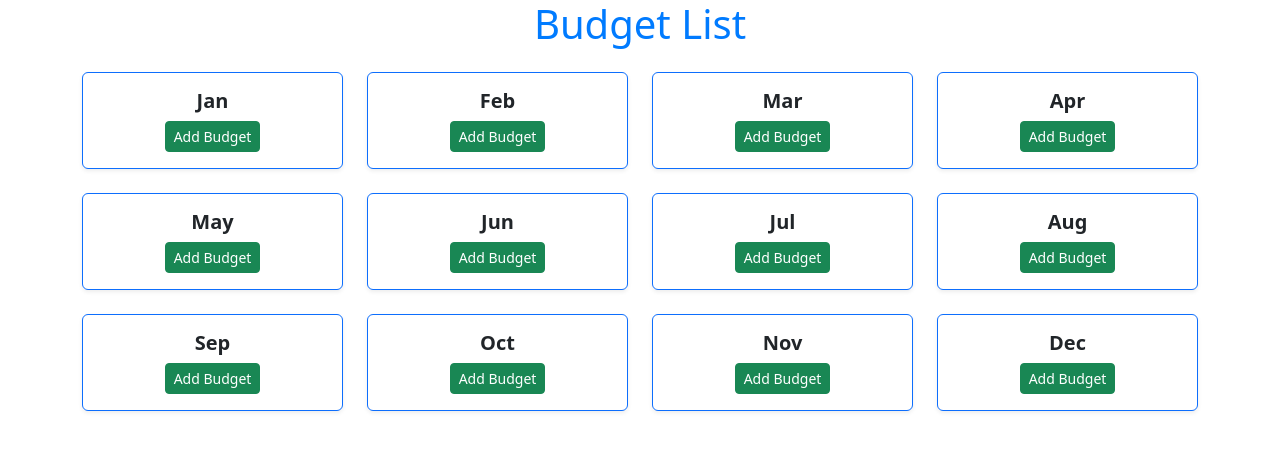
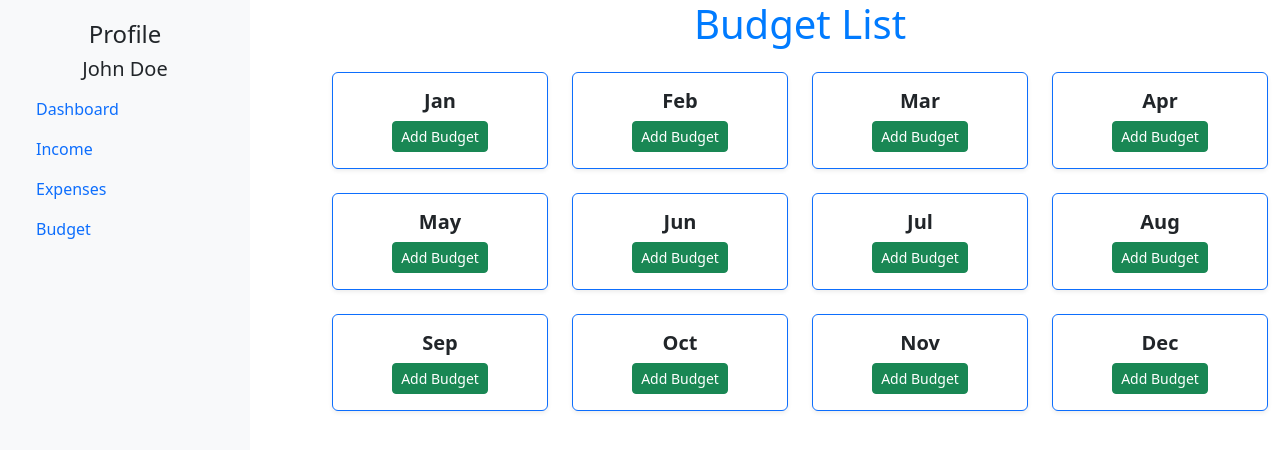
Before and after one commit to LwinTharaphi/personal-finance-tracker, a Next.js app: page /budget in a window 1280 px wide. Shown: the top 450 px of the page. Built offline with nearby package versions, Linux system fonts and the light colour scheme; no server answers; the database is empty.

Commit message:
Added sidebar to every page

```diff
--- a/app/budget/page.js
+++ b/app/budget/page.js
@@ -2,6 +2,7 @@
 import { useState, useEffect } from 'react';
 import { Container, Row, Col, Button, Form, Modal, Card, Alert } from 'react-bootstrap';
 import 'bootstrap/dist/css/bootstrap.min.css';
+import Sidebar from '../components/Sidebar';
 
 export default function BudgetPage() {
   const [budgets, setBudgets] = useState([]);
@@ -142,7 +143,12 @@ export default function BudgetPage() {
   };
 
   return (
-    <Container>
+    <Container fluid>
+      <Row>
+        <Col md={3} className='p-0'>
+        <Sidebar/>
+        </Col>
+        <Col>
         <h1 className="text-center mb-4" style={{ color: '#007bff' }}>Budget List</h1>
 
         {error && <Alert variant="danger">{error}</Alert>}
@@ -181,6 +187,10 @@ export default function BudgetPage() {
           })}
         </Row>
 
+        </Col>
+      </Row>
+
+
       <Modal show={selectedMonth !== null} onHide={() => setSelectedMonth(null)}>
         <Modal.Header closeButton>
           <Modal.Title>{editMode ? "Edit" : "Add"} Budget for {selectedMonth}</Modal.Title>
--- /dev/null
+++ b/app/components/Sidebar.js
@@ -0,0 +1,25 @@
+// components/Sidebar.js
+
+"use client"; // Client component
+
+import { Nav } from 'react-bootstrap';
+import 'bootstrap/dist/css/bootstrap.min.css';
+import Link from 'next/link';
+
+const Sidebar = () => {
+  return (
+    <div className="sidebar" style={{ width: '250px', height: '100vh', backgroundColor: '#f8f9fa', padding: '20px' }}>
+      <h4 className="text-center">Profile</h4>
+      {/* <img src="/profile-pic.jpg" alt="Profile" className="img-fluid mb-3" style={{ borderRadius: '50%', width: '100px' }} /> */}
+      <h5 className="text-center">John Doe</h5>
+      <Nav className="flex-column">
+        <Nav.Link as={Link} href="/dashboard">Dashboard</Nav.Link>
+        <Nav.Link as={Link} href="/income">Income</Nav.Link>
+        <Nav.Link as={Link} href="/expense">Expenses</Nav.Link>
+        <Nav.Link as={Link} href="/budget">Budget</Nav.Link>
+      </Nav>
+    </div>
+  );
+};
+
+export default Sidebar;
--- a/app/dashboard/page.js
+++ b/app/dashboard/page.js
@@ -3,6 +3,7 @@
 import { useState, useEffect } from 'react';
 import { Container, Row, Col, Card, Table, Alert } from 'react-bootstrap';
 import 'bootstrap/dist/css/bootstrap.min.css';
+import Sidebar from '../components/Sidebar';
 
 export default function Dashboard() {
   const [incomeList, setIncomeList] = useState([]);
@@ -34,7 +35,13 @@ export default function Dashboard() {
   const budget = totalIncome - totalExpenses;
 
   return (
-    <Container>
+    <Container fluid>
+        <Row>
+            <Col md={3} className='p-0'>
+                <Sidebar/>
+            </Col>
+            <Col>
+                <Row>
                     <h1 className="text-center mb-4">Dashboard</h1>
                     {error && <Alert variant="danger">{error}</Alert>}
                     <Row className="justify-content-center">
@@ -105,6 +112,10 @@ export default function Dashboard() {
                         </Card>
                         </Col>
                     </Row>
+                </Row>
+            </Col>
+        </Row>
+        {/* <Sidebar/> */}
     </Container>
   );
 }
--- a/app/expense/page.js
+++ b/app/expense/page.js
@@ -3,6 +3,7 @@
 import { useState, useEffect } from 'react';
 import { Table, Form, Button, Container, Row, Col, Card, Alert, Modal } from 'react-bootstrap';
 import 'bootstrap/dist/css/bootstrap.min.css';
+import Sidebar from '../components/Sidebar';
 
 export default function ExpensePage() {
   const [expenses, setExpenses] = useState([]);
@@ -159,7 +160,12 @@ export default function ExpensePage() {
 
 
   return (
-    <Container>
+    <Container fluid>
+      <Row>
+        <Col md={3} className='p-0'>
+        <Sidebar/>
+        </Col>
+        <Col>
           <Row className="my-5">
           <Col md={{ span: 8, offset: 2 }}>
             <h1 className="text-center mb-4" style={{ color: '#007bff' }}>Expense Tracker</h1>
@@ -302,6 +308,9 @@ export default function ExpensePage() {
           </Col>
         </Row>
 
+        </Col>
+      </Row>
+
       {/* Delete confirmation modal */}
       <Modal show={showModal} onHide={closeModal}>
         <Modal.Header closeButton>
--- a/app/income/page.js
+++ b/app/income/page.js
@@ -3,6 +3,7 @@
 import { useState, useEffect } from 'react';
 import { Table, Form, Button, Container, Row, Col, Card, Alert, Modal } from 'react-bootstrap';
 import 'bootstrap/dist/css/bootstrap.min.css';
+import Sidebar from '../components/Sidebar';
 
 export default function IncomePage() {
   const [incomeList, setIncomeList] = useState([]);
@@ -124,7 +125,12 @@ export default function IncomePage() {
   };
 
   return (
-    <Container>
+    <Container fluid>
+      <Row>
+        <Col md={3}>
+        <Sidebar/>
+        </Col>
+        <Col>
           <Row className="my-5">
             <Col md={{ span: 8, offset: 2 }}>
             <h1 className="text-center mb-4" style={{ color: '#007bff' }}>Income Tracker</h1>
@@ -248,6 +254,9 @@ export default function IncomePage() {
           </Col>
         </Row>
 
+        </Col>
+      </Row>
+
       {/* Delete confirmation modal */}
       <Modal show={showModal} onHide={closeModal}>
         <Modal.Header closeButton>
```
Lines whose indentation alone changed are shown as unchanged.
